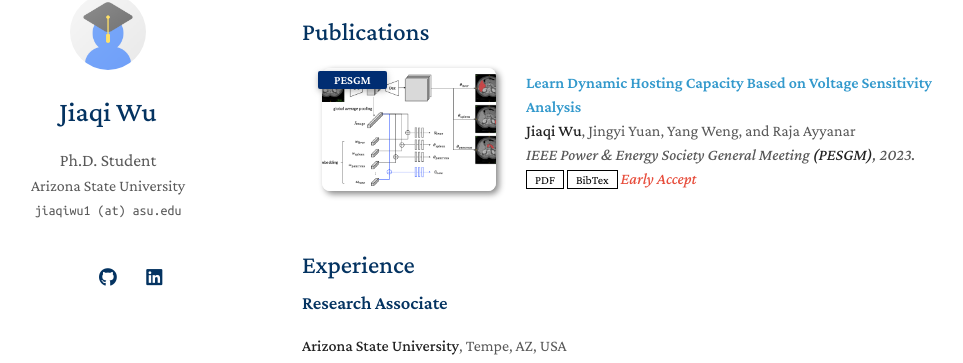
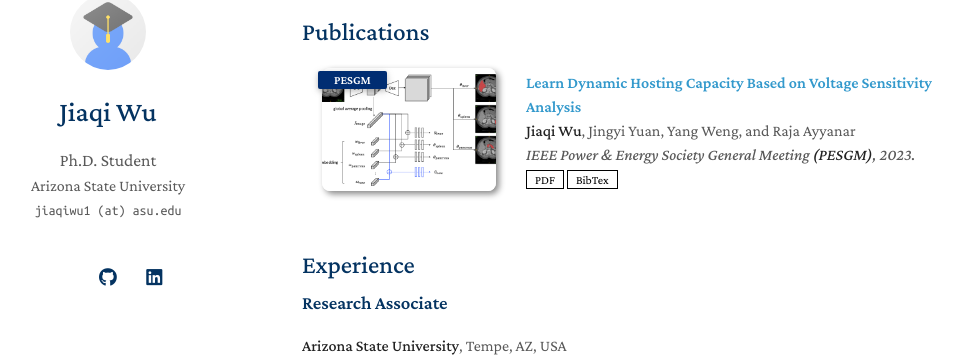
Before and after one commit to jiaqiwu1/jiaqiwu1.github.io, a Jekyll site: the page built from index.md, in a window 1280 px wide and 900 px high, scrolled down 458 px. Shown: the part 90-453 px from the top of the window, without its empty margins (168-1131 px from the left). Built offline with Jekyll 4.4.1, drawn with Linux system fonts in a browser that asks for light colours; a style sheet for code colours, icons or effects is not loaded; our own code applies the rules of GitHub Pages for plain Markdown files.

Commit message:
Update publications.yml

```diff
--- a/_data/publications.yml
+++ b/_data/publications.yml
@@ -7,4 +7,3 @@ main:
     pdf: ./assets/files/DHC_PESGM.pdf
     bibtex: https://bib.yliu.me/MICCAI23.txt
     image: ./assets/img/teaser_example_2.png
-    notes: Early Accept
```
